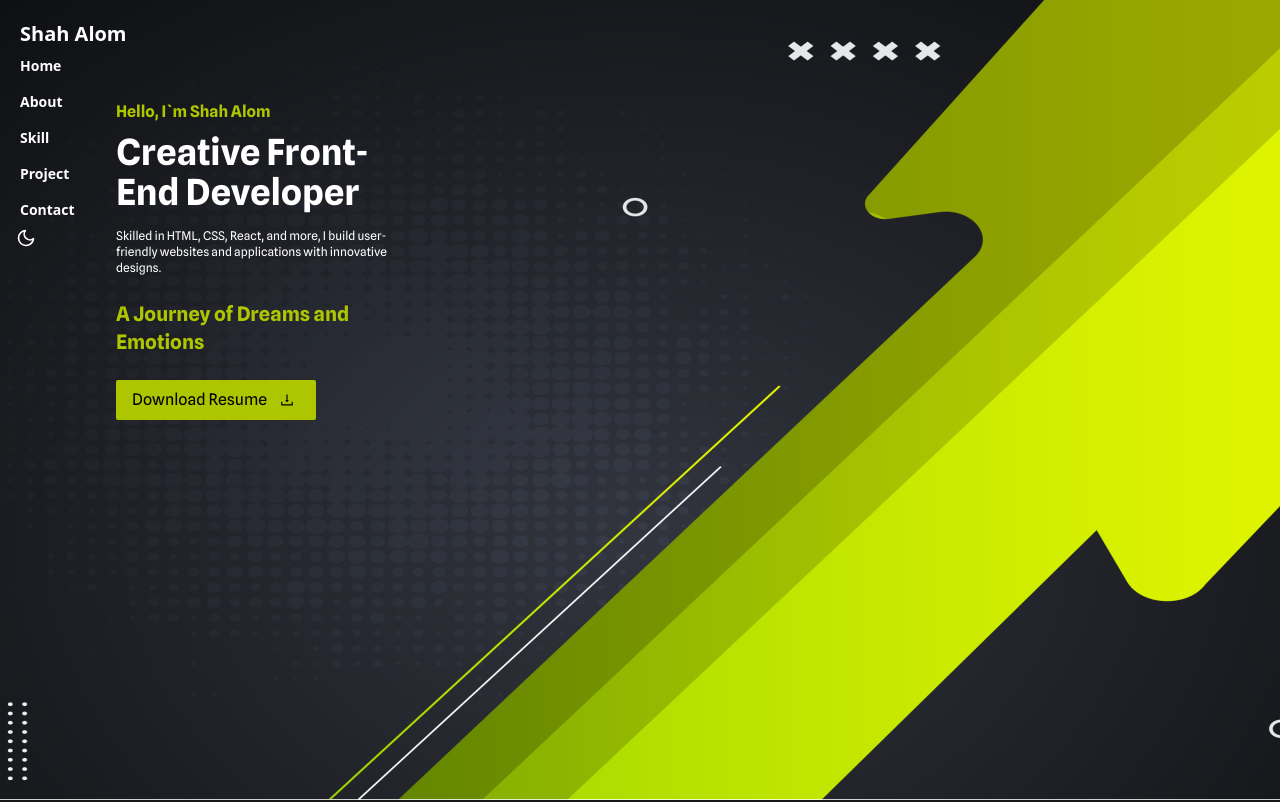
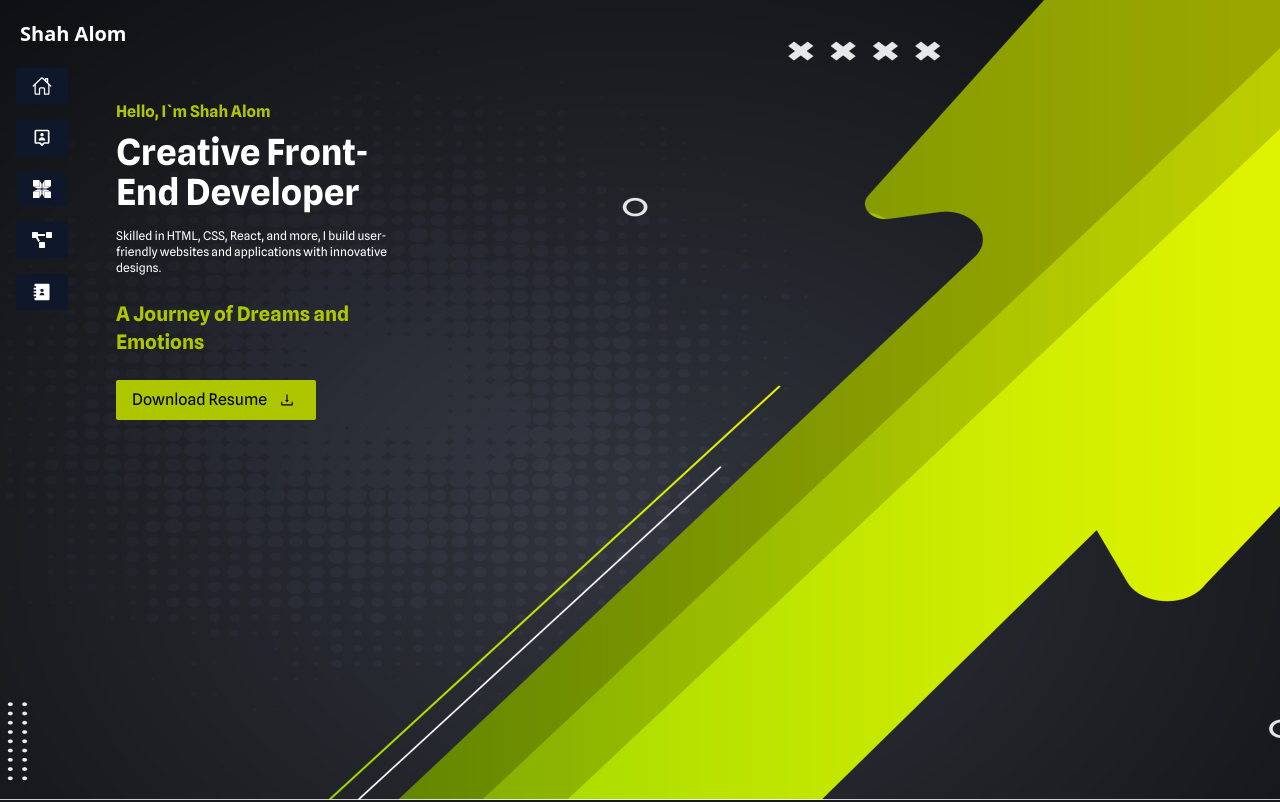
Before and after one commit to ShahAlom47/my-portfolio, a React (Vite) app: page / in a window 1280 px wide. Shown: the top 802 px of the page. Built offline with nearby package versions, Linux system fonts and the light colour scheme.

Commit message:
update nav button

```diff
--- a/package.json
+++ b/package.json
@@ -20,7 +20,7 @@
     "react-router-dom": "^6.24.1",
     "react-scroll": "^1.9.0",
     "react-toastify": "^10.0.5",
-    "react-tooltip": "^5.27.0",
+    "react-tooltip": "^5.27.1",
     "sort-by": "^1.2.0"
   },
   "devDependencies": {
--- a/src/SharedComponent/Navbar.jsx
+++ b/src/SharedComponent/Navbar.jsx
@@ -1,11 +1,16 @@
 
 import { useEffect, useState } from "react";
+import { BiUserPin } from "react-icons/bi";
+import { FaProjectDiagram } from "react-icons/fa";
+import { IoHomeOutline } from "react-icons/io5";
+import { RiContactsBook3Fill } from "react-icons/ri";
+import { SiCodeblocks } from "react-icons/si";
 import { Link,  } from "react-router-dom";
+import 'react-tooltip/dist/react-tooltip.css'
+import { Tooltip } from 'react-tooltip'
 
 
 const Navbar = () => {
-    const [theme, setTheme] = useState(true);
-    const [themData,setThemeData]=useState(null)
 
 
     const scrollToSection = (id) => {
@@ -48,44 +53,49 @@ useEffect(() => {
 
 
 
-useEffect(()=>{
-    const themeData=  localStorage.getItem('theme')
-    document.querySelector('html').setAttribute('data-theme',JSON.parse(themeData) )
-    setThemeData(JSON.parse(themeData))
-    // setThemeValue(themData)
-
-},[theme,themData,])
-
-const themeControl = () => {
-    setTheme(!theme)
-theme ?  localStorage.setItem('theme',JSON.stringify('dark')):localStorage.setItem('theme',JSON.stringify('light'))
 
 
 
-}
 
-
-
-const nav = <>
-<li className="hover:text-color-p font-semibold"><a  onClick={() => scrollToSection('home')} href="#home" >Home</a></li>
-<li  className="hover:text-color-p font-semibold"><a onClick={() => scrollToSection('about')} href="#about">About</a></li>
-<li  className="hover:text-color-p font-semibold"><a onClick={() => scrollToSection('skill')} href="#skill">Skill</a></li>
-<li  className="hover:text-color-p font-semibold"><a onClick={() => scrollToSection('project')} href="#project">Project</a></li>
-<li  className="hover:text-color-p font-semibold"><a onClick={() => scrollToSection('contact')} href="#contact">Contact </a></li>
-
-<label onClick={themeControl} className="flex cursor-pointer gap-2 items-center ml-3">
-
-{
-   themData==='light'? <svg xmlns="http://www.w3.org/2000/svg" width="20" height="20" viewBox="0 0 24 24" fill="none" stroke="currentColor" strokeWidth="2" strokeLinecap="round" strokeLinejoin="round"><circle cx="12" cy="12" r="5" /><path d="M12 1v2M12 21v2M4.2 4.2l1.4 1.4M18.4 18.4l1.4 1.4M1 12h2M21 12h2M4.2 19.8l1.4-1.4M18.4 5.6l1.4-1.4" /></svg>
-
- :  <svg xmlns="http://www.w3.org/2000/svg" width="20" height="20" viewBox="0 0 24 24" fill="none" stroke="currentColor" strokeWidth="2" strokeLinecap="round" strokeLinejoin="round"><path d="M21 12.79A9 9 0 1 1 11.21 3 7 7 0 0 0 21 12.79z"></path></svg>
-
-}
-
-</label>
-
-
-</>
+const nav =
+  <>
+    <li className="hover:bg-color-p hover:text-black font-semibold text-xl rounded-sm bg-slate-900 transform decoration-slice transition-colors duration-400 ">
+      <a onClick={() => scrollToSection('home')} href="#home"
+        data-tooltip-id="my-tooltip" data-tooltip-content="Home"
+        >
+        <IoHomeOutline />
+      </a>
+    </li>
+    <li className="hover:bg-color-p hover:text-black font-semibold text-xl rounded-sm bg-slate-900 transition-colors duration-400">
+      <a onClick={() => scrollToSection('about')} href="#about"
+        data-tooltip-id="my-tooltip" data-tooltip-content="About"
+        >
+        <BiUserPin />
+      </a>
+    </li>
+    <li className="hover:bg-color-p hover:text-black font-semibold text-lg rounded-sm bg-slate-900 transition-colors duration-400">
+      <a onClick={() => scrollToSection('skill')} href="#skill"
+         data-tooltip-id="my-tooltip" data-tooltip-content="Skill"
+        >
+        <SiCodeblocks />
+      </a>
+    </li>
+    <li className="hover:bg-color-p hover:text-black font-semibold text-xl rounded-sm bg-slate-900 transition-colors duration-400">
+      <a onClick={() => scrollToSection('project')} href="#project"
+         data-tooltip-id="my-tooltip" data-tooltip-content="Project"
+        >
+        <FaProjectDiagram />
+      </a>
+    </li>
+    <li className="hover:bg-color-p hover:text-black font-semibold text-xl rounded-sm bg-slate-900 transition-colors duration-400">
+      <a onClick={() => scrollToSection('contact')} href="#contact"
+         data-tooltip-id="my-tooltip" data-tooltip-content="Contact"
+        >
+        <RiContactsBook3Fill />
+      </a>
+    </li>
+  </>
+;
 
 
 
@@ -107,13 +117,14 @@ const nav = <>
                     </div>
                    <Link><h1 className={`text-xl text-white font-bold ml-5  z-50 fixed md:left-0  lg:left-0 left-8  ${visibleName ? 'top-5 transition-all' : '-top-20 transition-all'} duration-1000 `} >Shah Alom</h1></Link>
                 </div>
-                <div className="navbar-center hidden lg:flex -mt-10 ">
-                    <ul className="menu menu-horizontal px-1 navBar   flex-col flex">
+                <div className="navbar-center hidden lg:flex  ml-3 -mt-5 ">
+                    <ul className="menu menu-horizontal px-1 navBar justify-center space-y-4 items-center  flex-col flex ">
                         {nav}
                     </ul>
                 </div>
 
             </div>
+            <Tooltip id="my-tooltip"  style={{color:'white', backgroundColor:'black',fontWeight:'bold'}}/>
         </div>
     );
 };
```
Also changed, not shown: 1 other file (tests, documents, lock files or other folders).
